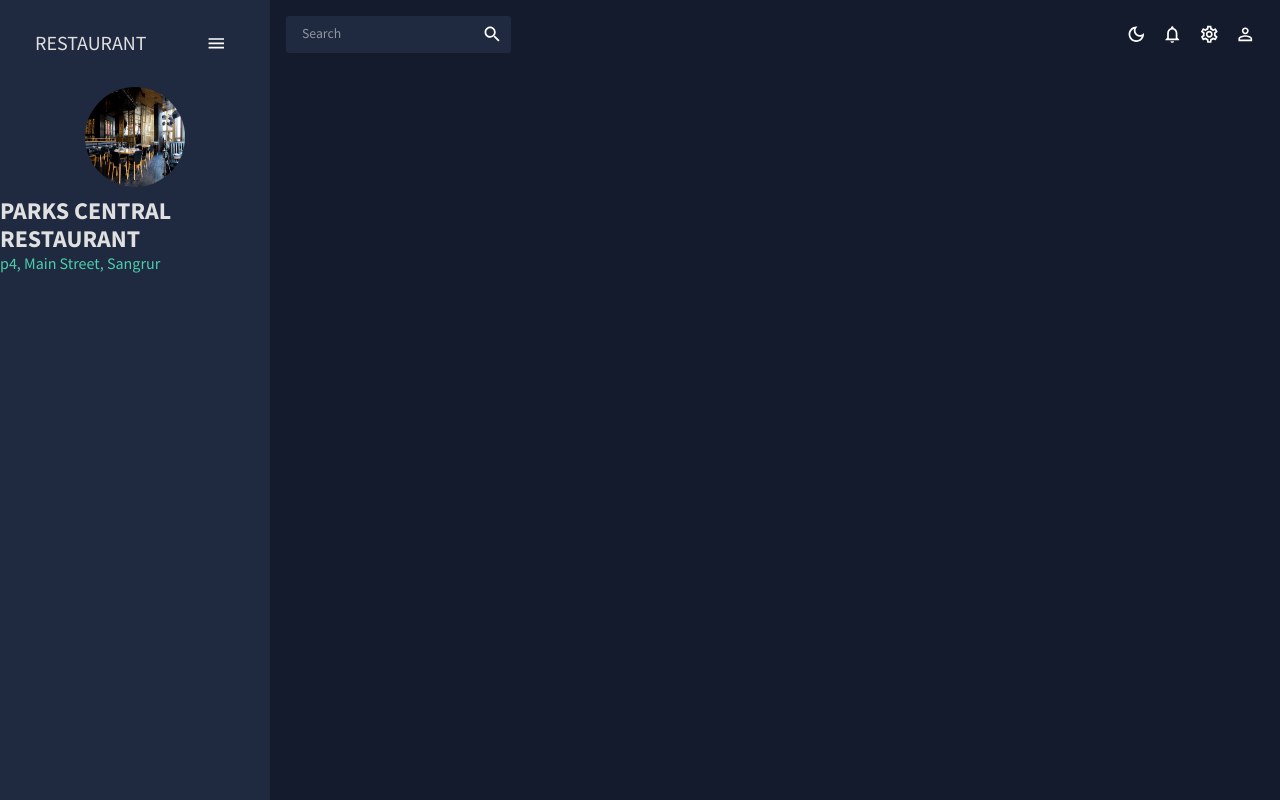
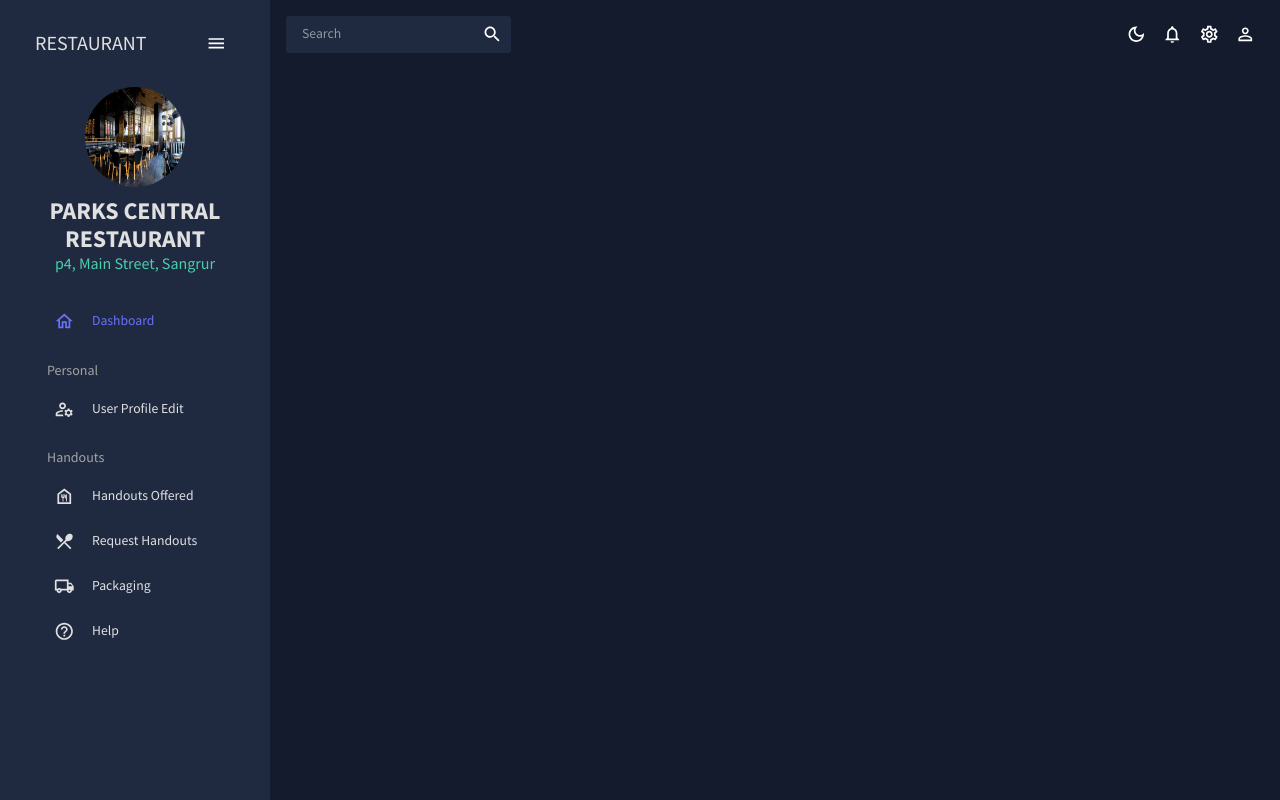
Before and after one commit to shoaibisa/GDSC-Feed-Who-Need, a React (Create React App) app: page /packaging in a window 1280 px wide. Built offline with nearby package versions, Linux system fonts and the light colour scheme.

Commit message:
Added Sidebar

```diff
--- a/src/screens/partials/Sidebar.jsx
+++ b/src/screens/partials/Sidebar.jsx
@@ -8,14 +8,30 @@ import HomeOutlinedIcone from "@mui/icons-material/HomeOutlined";
 import PeopleOutlinedIcone from "@mui/icons-material/PeopleOutlined";
 import ReceiptOutlinedIcone from "@mui/icons-material/ReceiptOutlined";
 import PersonOutlineIcone from "@mui/icons-material/PersonOutline";
+import LocalShippingOutlinedIcon from "@mui/icons-material/LocalShippingOutlined";
 import HelpOutlineIcone from "@mui/icons-material/HelpOutline";
 import MenuOutlinedIcon from "@mui/icons-material/MenuOutlined";
-
+import FoodBankOutlinedIcon from "@mui/icons-material/FoodBankOutlined";
+import ManageAccountsOutlinedIcon from "@mui/icons-material/ManageAccountsOutlined";
+import RestaurantMenuIcon from "@mui/icons-material/RestaurantMenu";
 const Sidebar = () => {
   const theme = useTheme();
   const colors = tokens(theme.palette.mode); //selecting colors
   const [isCollapsed, setIsCollapsed] = useState(false);
   const [selected, setSelected] = useState("Dashboard");
+  const ItemsMenu = ({ title, icon, selected, setSelected, path }) => {
+    return (
+      <MenuItem
+        icon={icon}
+        active={selected === title}
+        style={{ color: colors.grey[100] }}
+        onClick={() => setSelected(title)}
+      >
+        <Typography>{title}</Typography>
+        <Link to={path} />
+      </MenuItem>
+    );
+  };
   return (
     <Box
       sx={{
@@ -71,11 +87,11 @@ const Sidebar = () => {
                   alt="user"
                   width="100px"
                   height="100px"
-                  src="../../images/r1.avif"
+                  src={`../../images/r1.avif`}
                   style={{ cursor: "pointer", borderRadius: "50%" }}
                 />
               </Box>
-              <Box>
+              <Box textAlign="center">
                 {/* Restaurant Name */}
                 <Typography
                   variant="h3"
@@ -93,6 +109,65 @@ const Sidebar = () => {
             </Box>
           )}
           {/* menu items */}
+          <Box paddingLeft={isCollapsed ? undefined : "10%"}>
+            <ItemsMenu
+              title="Dashboard"
+              icon={<HomeOutlinedIcone />}
+              selected={selected}
+              setSelected={setSelected}
+              path="/dashboard"
+            />
+            <Typography
+              variant="h6"
+              color={colors.grey[300]}
+              sx={{ m: "15px 0 5px 20px" }}
+            >
+              Personal
+            </Typography>
+            <ItemsMenu
+              title="User Profile Edit"
+              icon={<ManageAccountsOutlinedIcon />}
+              selected={selected}
+              setSelected={setSelected}
+              path="/profile"
+            />
+            <Typography
+              variant="h6"
+              color={colors.grey[300]}
+              sx={{ m: "15px 0 5px 20px" }}
+            >
+              Handouts
+            </Typography>
+            <ItemsMenu
+              title="Handouts Offered"
+              icon={<FoodBankOutlinedIcon />}
+              selected={selected}
+              setSelected={setSelected}
+              path="/handouts"
+            />
+            <ItemsMenu
+              title="Request Handouts"
+              icon={<RestaurantMenuIcon />}
+              selected={selected}
+              setSelected={setSelected}
+              path="/request"
+            />
+
+            <ItemsMenu
+              title="Packaging"
+              icon={<LocalShippingOutlinedIcon />}
+              selected={selected}
+              setSelected={setSelected}
+              path="/packaging"
+            />
+            <ItemsMenu
+              title="Help"
+              icon={<HelpOutlineIcone />}
+              selected={selected}
+              setSelected={setSelected}
+              path="/packaging"
+            />
+          </Box>
         </Menu>
       </ProSidebar>
     </Box>
```
Also changed, not shown: src/screens/forms/index.jsx (added, +53 -0 lines).
